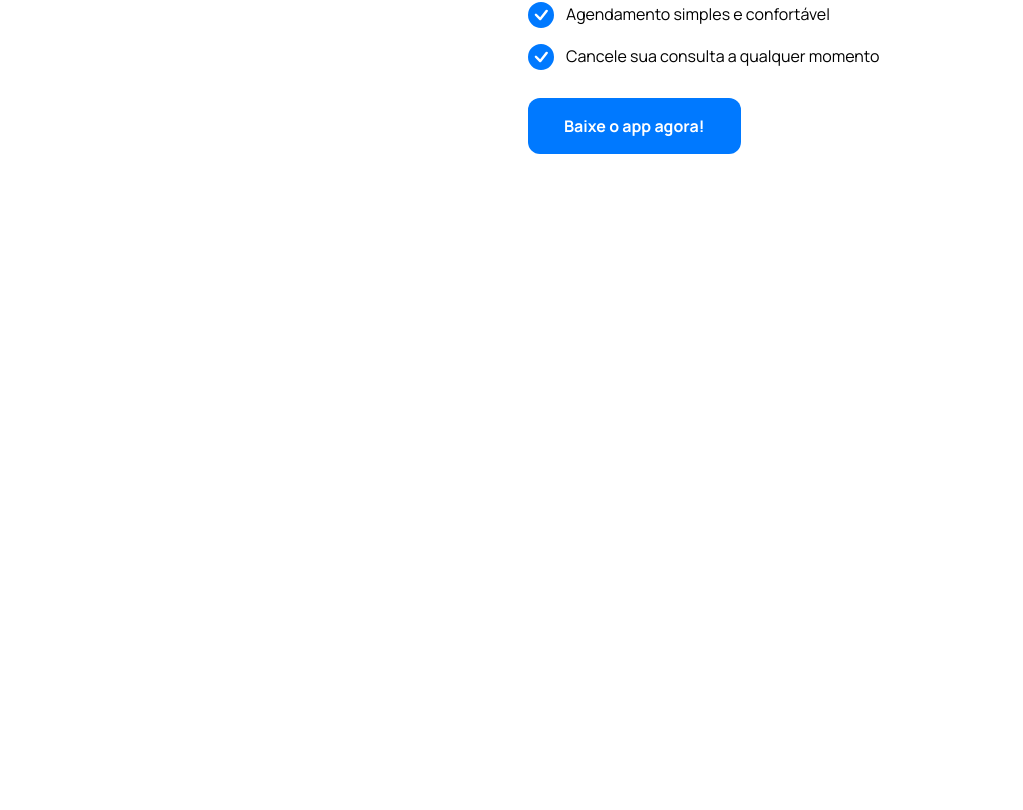
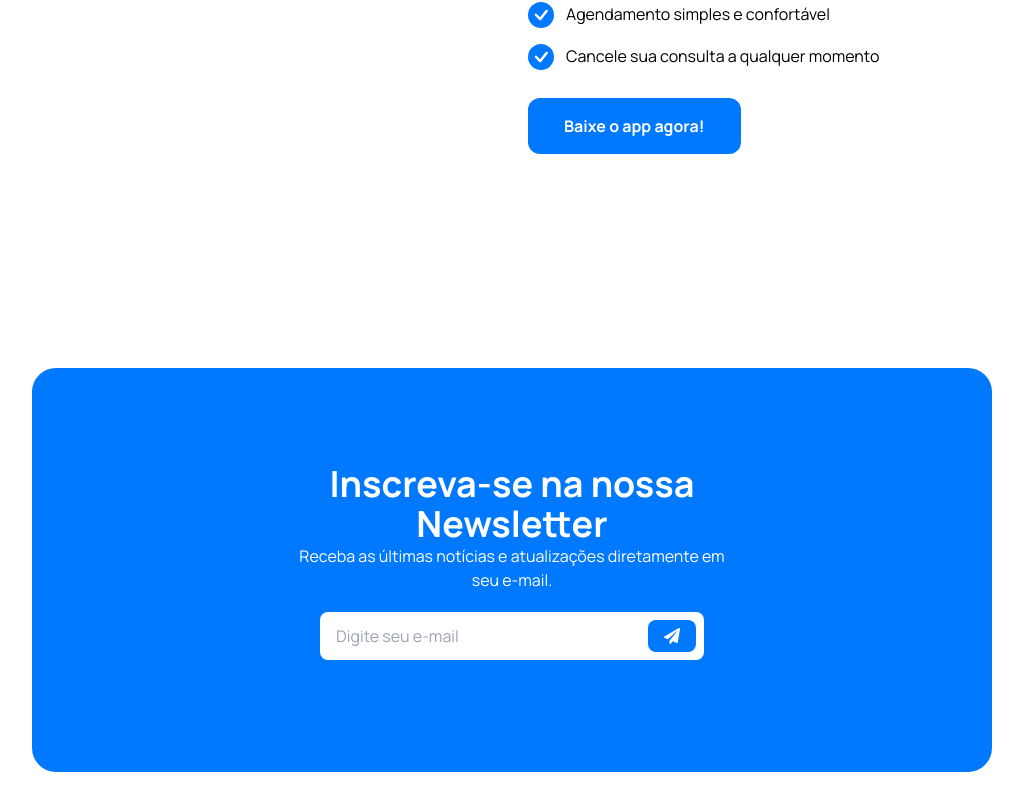
Before and after one commit to Matheussandi/mais-sua-vida, a Next.js app in the folder web/: page / in a window 1280 px wide. Shown: the part 3929-4739 px from the top of the page, without its empty margins (128-1151 px from the left). Before the commit the page ends 4099 px from the top, so only its background shows below. Built offline with nearby package versions, Linux system fonts and the light colour scheme.

Commit message:
:sparkles: feat: Seção newsletter

```diff
--- a/web/src/app/page.tsx
+++ b/web/src/app/page.tsx
@@ -2,6 +2,7 @@ import { About } from "@/components/About";
 import { Apresentation } from "@/components/Apresentation";
 import { Clinics } from "@/components/Clinics";
 import { NavBar } from "@/components/NavBar";
+import { Newsletter } from "@/components/Newsletter";
 import { Patients } from "@/components/Patients";
 
 export default function Home() {
@@ -12,6 +13,7 @@ export default function Home() {
       <About />
       <Clinics />
       <Patients />
+      <Newsletter />
     </div>
   );
 }
--- /dev/null
+++ b/web/src/components/Newsletter.tsx
@@ -0,0 +1,31 @@
+import { FaPaperPlane } from "react-icons/fa";
+
+export function Newsletter() {
+  return (
+    <div className="flex justify-center items-center h-screen">
+      <div className="bg-primary rounded-3xl py-12 px-8 md:py-24 md:px-64 flex flex-col items-center">
+        <h2 className="text-white font-bold text-center text-2xl md:text-4xl">
+          Inscreva-se na nossa Newsletter
+        </h2>
+        <p className="text-white mb-5 text-center">
+          Receba as últimas notícias e atualizações diretamente em seu e-mail.
+        </p>
+        <form className="flex flex-col">
+          <div className="relative">
+            <input
+              type="email"
+              placeholder="Digite seu e-mail"
+              className="bg-white rounded-lg py-3 px-4 mb-4 w-full md:w-80 lg:w-96 outline-none"
+            />
+            <button
+              type="submit"
+              className="bg-primary text-white rounded-lg py-2 px-4 absolute top-0 right-0 mt-2 mr-2"
+            >
+              <FaPaperPlane />
+            </button>
+          </div>
+        </form>
+      </div>
+    </div>
+  );
+}
--- a/web/src/components/Patients.tsx
+++ b/web/src/components/Patients.tsx
@@ -2,7 +2,7 @@ import Image from "next/image";
 
 import { BsCheckCircleFill } from "react-icons/bs";
 
-import Search from "../assets/Search.png";
+import Search from "../assets/search.png";
 import Phone from "../assets/phone.png";
 import Profile from "../assets/profile.png";
 import Calender from "../assets/calendar.png";
```
Also changed, not shown: web/src/assets/search.png (renamed from web/src/assets/Search.png).
